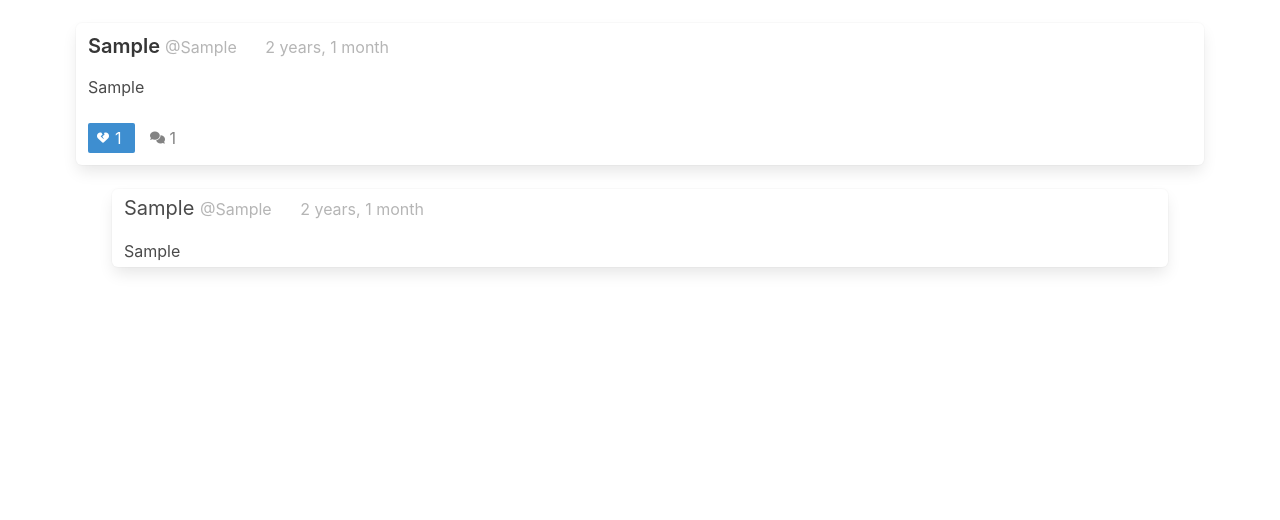
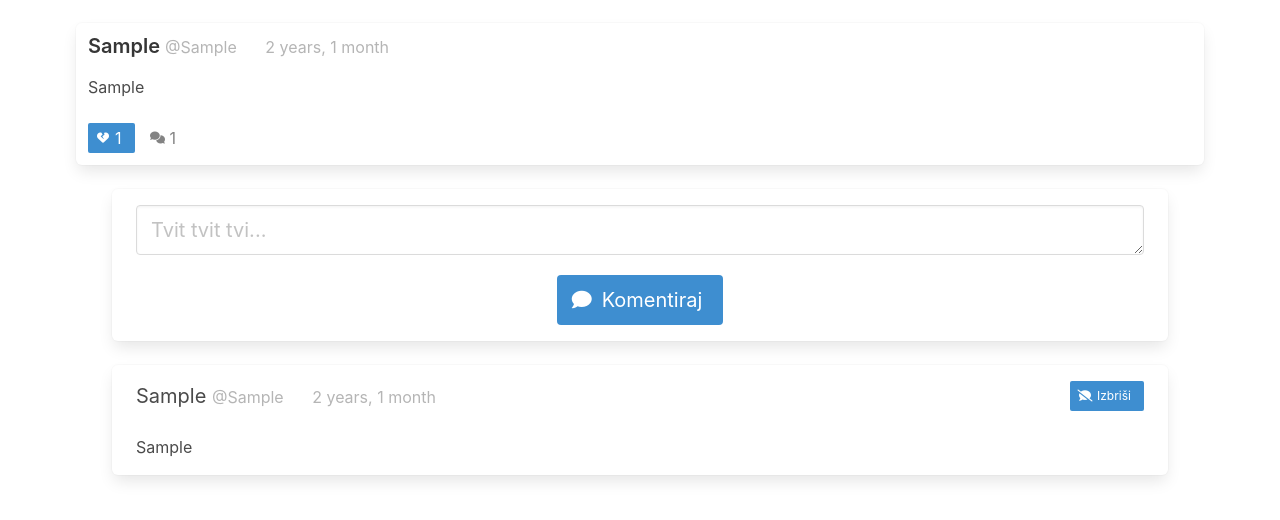
Before and after one commit to proto-forma/WebProject, a Django app: page /tvit/1 in a window 1280 px wide. Shown: the part 141-661 px from the top of the page. Run offline with Django 3.2, Linux system fonts and the light colour scheme; the first user in the database is signed in; tables that the repository leaves empty hold one stand-in row (Sample ...).

Commit message:
Dodana forma za komentiranje, dodani buttoni za brisanje komentara(ne radi)

```diff
--- a/WebProject/main/form.py
+++ b/WebProject/main/form.py
@@ -16,3 +16,18 @@ class TvitForm(forms.ModelForm):
     class Meta:
         model = Tvit
         exclude = ("stvorio", )
+
+class KomentarForm(forms.ModelForm):
+    tijelo = forms.CharField(
+        widget=forms.widgets.Textarea(
+            attrs={
+                "placeholder": "Tvit tvit tvi...",
+                "class": "input is-grey-light is-medium",
+            }
+        ),
+        label="",
+    )
+
+    class Meta:
+        model = Komentar
+        exclude = ("stvorio", "tvit", )
--- a/WebProject/main/templates/main/tvit.html
+++ b/WebProject/main/templates/main/tvit.html
@@ -50,20 +50,63 @@
     </div>
 
     <!-- BLOK ZA ISPIS KOMENTARA -->
+
+    <div class="block mt-3 mx-6">
+        <div class="box my-2 py-1 px-3">
+            <article class="media">
+                <div class="media-content">
+                    <div class="content p-3">
+                        <form method="post">
+                            {% csrf_token %}
+                            {{ form.as_p }}
+                            <div class="buttons mt-1 is-justify-content-center">
+                                <button class="button is-info is-medium mt-1" type="submit">
+                                    <span class="icon"> <i class="fa-solid fa-comment"></i> </span>
+                                    <span>Komentiraj</span>
+                                </button>
+                            </div>
+                        </form>
+                    </div>
+                </div>
+            </article>
+        </div>
+    </div>
+
     <div class="block mt-3 mx-6">
         {% for komentar in tvit.komentari.all %}
             <div class="box my-2 py-1 px-3">
                 <article class="media">
                     <div class="media-content">
+                        <!-- STupac za -->
                         <div class="content">
-                            <p>
-                                <span class="is-size-5 has-text-bold"> {{ komentar.stvorio.tviteras.ime }} </span>
-                                <span class="is-size-6 has-text-grey-light"> @{{ komentar.stvorio.tviteras.hendl }} </span>
-                                <span class="is-size-6 has-text-grey-light ml-5"> {{ komentar.vrijeme_komentiranja|timesince }} </span>
-                            </p>
-                            <p>
-                                {{ komentar.tijelo }}
-                            </p>
+                            <div class="column">
+                                <div class="columns">
+                                    <div class="column">
+                                        <span class="is-size-5 has-text-bold"> {{ komentar.stvorio.tviteras.ime }} </span>
+                                        <span class="is-size-6 has-text-grey-light"> @{{ komentar.stvorio.tviteras.hendl }} </span>
+                                        <span class="is-size-6 has-text-grey-light ml-5"> {{ komentar.vrijeme_komentiranja|timesince }} </span>
+
+                                    </div>
+                                    <div class="column">
+                                        <form method="post">
+                                            {% csrf_token %}
+                                                <div class="buttons is-justify-content-end">
+                                                {% if komentar.stvorio == user %}
+                                                    <button class="button is-info is-small">
+                                                        <span class="icon"> <i class="fa-solid fa-comment-slash"></i> </span>
+                                                        <span>Izbriši</span>
+                                                    </button>
+                                                {% endif %}
+                                                </div>
+                                        </form>
+                                    </div>
+                                </div>
+                            </div>
+
+                            <!-- STUPAC ZA TIJELO KOMENTARA-->
+                            <div class="column">
+                                    {{ komentar.tijelo }}
+                            </div>
                         </div>
                     </div>
                 </article>
--- a/WebProject/main/views.py
+++ b/WebProject/main/views.py
@@ -1,5 +1,5 @@
 from django.shortcuts import render, redirect
-from django.http import HttpResponse
+from django.http import HttpResponse, HttpResponseRedirect
 from django.contrib.auth.forms import UserCreationForm
 from django.contrib.auth import authenticate, login
 from .models import *
@@ -9,7 +9,7 @@ from .form import *
 def glavna_stranica(request):
     return render(request, 'base.html')
 
-def naslovna (request):
+def naslovna(request):
     form = TvitForm()
     tviterasi = Tviteras.objects.exclude(korisnik=request.user)
     #if request.method == "POST":
@@ -43,7 +43,17 @@ def tviteras(request, pk):
 
 def tvit(request, pk):
     tvit = Tvit.objects.get(pk=pk)
+    trenutni_path = request.path
+
     if request.method == "POST":
+        form = KomentarForm(request.POST)
+        if form.is_valid():
+            komentar = form.save(commit=False)
+            komentar.tvit = tvit
+            komentar.stvorio = request.user
+            komentar.save()
+            return redirect(trenutni_path)
+
         logirani_korisnik = request.user
         podaci = request.POST
         radnja_lajkanje = podaci.get("lajkanje")
@@ -54,7 +64,10 @@ def tvit(request, pk):
             tvit.tvit_lajkovi.remove(logirani_korisnik)
 
         tvit.save()
-    return render(request, "main/tvit.html", {"tvit": tvit})
+        return redirect(trenutni_path)
+
+    form = KomentarForm()
+    return render(request, "main/tvit.html", {"tvit": tvit, "form": form})
 
 
 def register(request):
@@ -68,7 +81,7 @@ def register(request):
 
             user = authenticate(username=username, password=password)
             login(request, user)
-            return redirect('index')
+            return redirect('main:naslovna_stranica')
 
     else:
         form = UserCreationForm()
```
